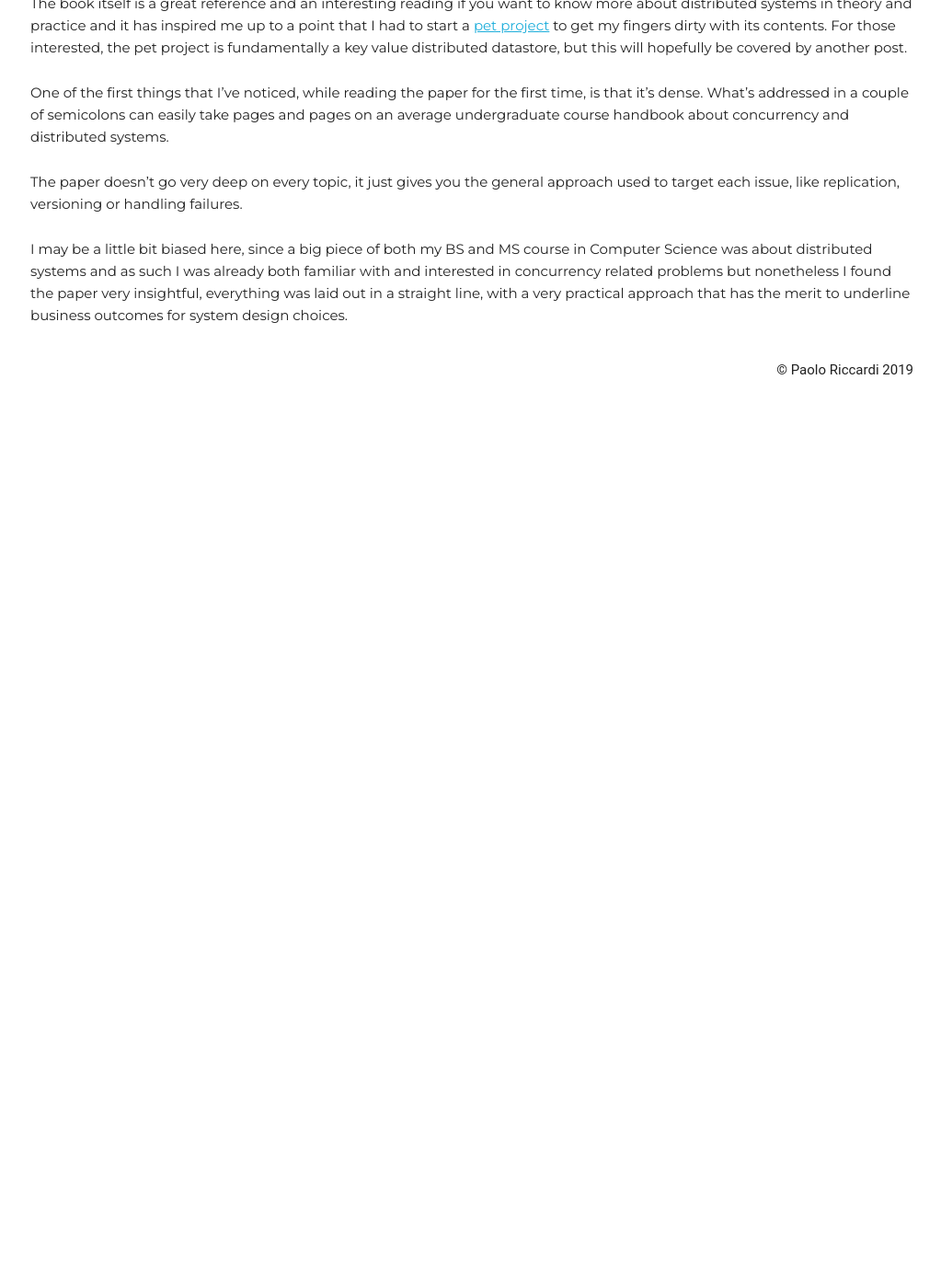
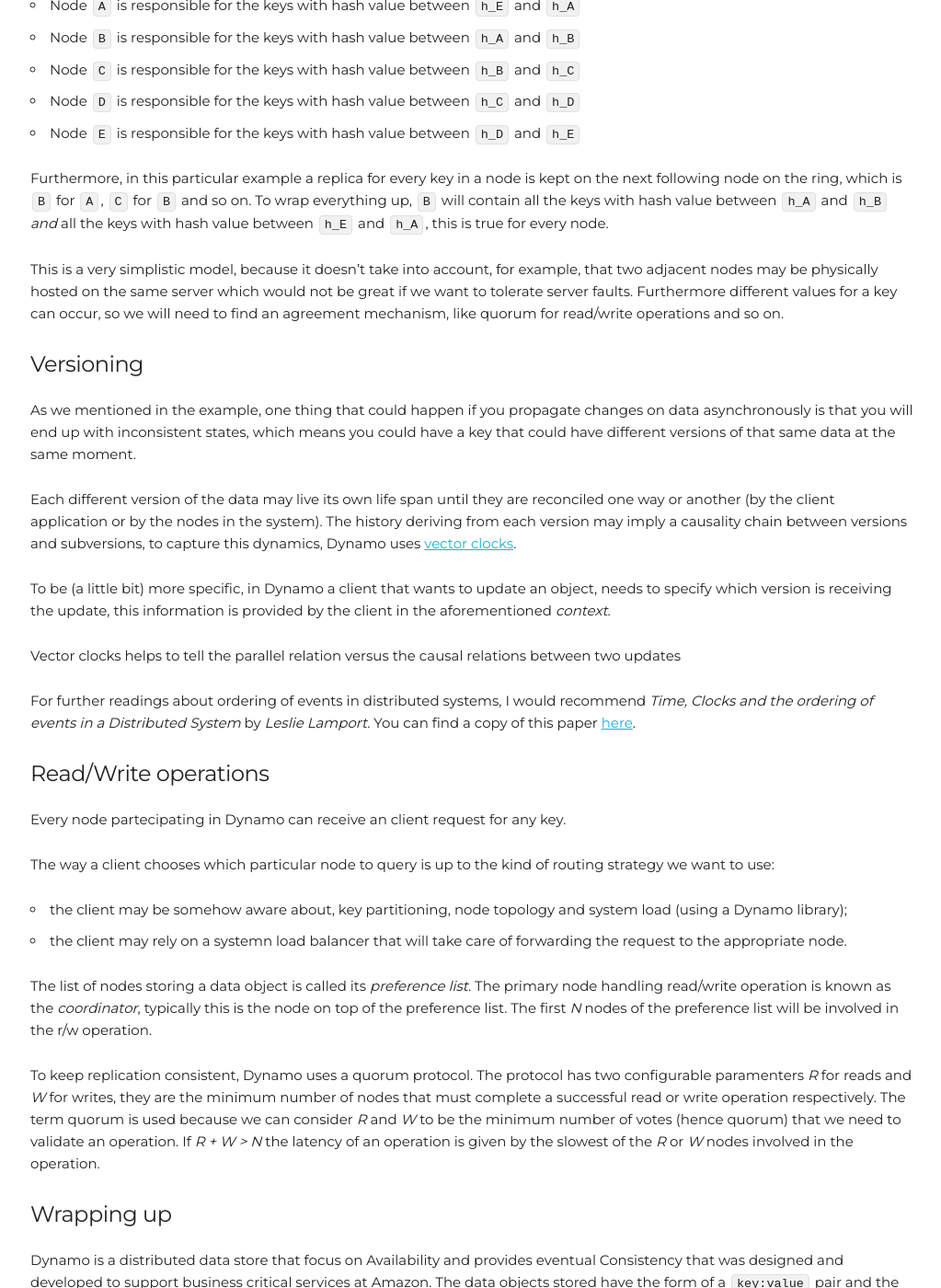
Before and after one commit to paoloriccardi/paoloriccardi.github.io, a Jekyll site: the page built from _posts/2021-09-29-the-dynamo-paper-part1.md, in a window 1280 px wide and 1400 px high, scrolled down 5350 px. Shown: the whole window at 92% size, without its empty margins (127-1150 px from the left). Built offline with Jekyll 4.4.1, drawn with Linux system fonts in a browser that asks for light colours; before the commit the page ends 5773 px from its top, so only the background shows below that; some of the changed text lies outside the part shown.

Commit message:
post on dynamo. part 1. with pictures

```diff
--- a/_posts/2021-09-21-the-dynamo-paper-part1.md
+++ b/_posts/2021-09-29-the-dynamo-paper-part1.md
@@ -4,11 +4,15 @@ layout: post
 categories: DS
 #permalink: /Linenoise/:categories/:title/
 permalink: /Linenoise/:title/
-description: The famous Dynamo paper is, well... a paper published in 2007 by the group of Amazon engineers. It describes in just 16 pages, including a rich bibliography, an highly available (distributed) key-value store which became DynamoDB and eventually inspired many others noSQL databases like Cassandra and Riak. It's considered by many one of the most influential papers ever written on databases. To me it was mind blowing and I strongly recommend it to anyone who's even remotely interested in distributed systems, noSQL and databases in general.
+description: The famous Dynamo paper was published in 2007 by the group of Amazon engineers. It describes in just 16 pages, including a rich bibliography, an highly available, distributed key-value store which inspired many noSQL databases like Cassandra, DynamoDB and Riak. For good reasons it's considered by many one of the most influential papers ever written on databases. In this post I'll start to point out, with examples and sketches, all those elements that I found relevant in the first half of the paper.
 ---
 
 ##### Introduction
 Let's start from the beginning, the original title was *"Dynamo: Amazon Highly Available Key-value Store"*, it was published in 2007 and you can download it [here](https://www.allthingsdistributed.com/files/amazon-dynamo-sosp2007.pdf){:target="_blank"}.
+The book itself is a great reference and an interesting reading if you want to know more about distributed systems in theory and practice and it has inspired me up to a point that I had to start a [pet project](https://github.com/paoloriccardi/key-value-log){:target="_blank"} to get my fingers dirty with its contents. For those interested, the pet project is fundamentally a key value distributed datastore, but this will hopefully be covered by another post.
+A big part of both my BS and MS programmes in Computer Science at University were about distributed systems and as such I was already both familiar with and interested in concurrency related problems. Nonetheless I found the paper very insightful, everything was laid out in a straight line, with a very practical approach that has the merit to underline business outcomes for system design choices.
+
+One of the first things that I've noticed, while reading the paper for the first time, is that it's dense. What's addressed in a couple of semicolons can easily take pages and pages on an average undergraduate course handbook about concurrency and distributed systems.
 The paper was so influential that its principles inspired noSQL databases like [Apache Cassandra](https://cassandra.apache.org/_/index.html){:target="_blank"}, [Riak](https://riak.com/){:target="_blank"} and, as the name may imply, [DynamoDB](https://aws.amazon.com/it/dynamodb/){:target="_blank"}.
 
 The authors are basically the engineers behind the Amazon Dynamo database, a noSQL data store that was built in house to power many of the company's business critical services like the ecommerce shopping cart.
@@ -25,13 +29,15 @@ Here's the assumptions that were made and the requirements that led the design o
 ##### Availability vs Consistency
 >Spoiler: *(in the paper) availability wins*.
 
-The [CAP theorem](https://en.wikipedia.org/wiki/CAP_theorem){:target="_blank"} is a very simplistic result in distributed systems, but although its practical utility is questionable it is still a good starting point to understand the tradeoff between availability and consistency. The theorem states that in a distributed system where partitions (communication failures between nodes or groups of nodes) may occur you can only choose one between Availability and *(strong)* Consistency.
+The [CAP theorem](https://en.wikipedia.org/wiki/CAP_theorem){:target="_blank"} is a very simplistic result in distributed systems, but although its practical utility is questionable it is still a good starting point to understand the tradeoff between availability and consistency. The theorem states that in a distributed system where partitions (communication failures between nodes or groups of nodes) may occur you can only choose one between Availability and *(strong)* Consistency. Or if you prefer: *Consistency, Availability and Partition tolerance, pick 2 out of 3*.
 
 Roughly speaking, a service is Available when it provides meaningful responses to client requests. *Strong* Consistency is a more subtle concept but for now we can say that, from the client perspective, a consistent system behaves like a single node system. In other words, the client can assume that all the operations on the system happen as a linear sequence of actions, so if we read a data from two different nodes at the same time we should get the same value, just like there was a unique copy of that data in the system, that's why Consistency is often called *Linearizability*.
 
 In real world scenarios the Consistency requirement is usually *relaxed* to a more easy going version, that's why the adjective *strong* is used to specify how much you wish to tolerate in terms of non-consistent states.
 
 For example, in a simple distributed system of two database replicas, `A` and `B`, when the link between them dies, they can choose to guarantee availability continuing to accept read/write from clients and eventually reconciling their state later, or they can decide to guarantee *Strong* Consistency, denying client requests in order to keep their state aligned, until the network link comes back to life.
+
+![CAP](/images/cap.jpg){:width="75%" height="75%" .center-image}
 
 To guarantee *strong* Consistency, a synchronous replication strategy between nodes can be enforced and this usually means some sort of price to pay in terms of Availability, which is something that the paper authors didn't want to happen, ever.
 Just to be sure that we are on the same page, the purpose of Dynamo is to accept requests from clients hence the system design has to maximize availability. To do so it's necessary to gracefully tolerate temporary node disconnections, propagating the updates in the background asynchronously and reconciling the state of the nodes later.
@@ -70,20 +76,25 @@ A *key* is then copied by the coordinator node  on a given number of nodes that
 
 The list of nodes in charge of storing each key is called the *preference list*, so that even if a node fails there are others to cover for specific keys.
 
-##### Example: simple consistent hash with replication
-For instance, let's assume we have two keys, `k1` and `k2` and the nodes `A`, `B`,`C`,`D`,`E`.
-Our hash function returns values in the range of `{0,...,h_MAX-1}` and that the hash of both nodes and keys can be labeled as `h_k1`, `h_A`, etc...
+##### Consistent hash
+Let's say we want to achieve partitioning and replication using consistent hash.
 
-Let's suppose that the hash value for key *k1* is `h_k1`, we start at this position on the ring and the next hash value of a node that we find walking the ring clockwise is `h_A`. So `A` will be the node responsible for storing `k1`. We can now decide to replicate the data on other nodes to increase durability and availability. For the sake of the example one replica is enough, so the key `k1` is copied to the node that follows  `A` on the ring, which is `B`.
+The hash function we will use, will return integer values in the range of `[0,...,h_MAX-1]`. The hash function determine the position of a node on the ring and consequentially the portion of ring that the node is in charge of. On the other hand the hash function is used to partition the keys among the nodes.
+
+For a more concise notation we will say that `h_k1 = hash(k1)` is the hash value for key `h_k1` and thus for every key and every node we will have `h_k1, h_k2, h_B`, etc...
+
+Suppose we want to insert the two keys, `k1` and `k2` and that the nodes of the system are `A, B, C, D, E`.
+Let's start with *k1*. We first calculate its hash value `h_k1` and we will use it as the starting position on the ring, then we start walking clockwise searching for the next node (or more precisely for its hash value) and finally we find `h_A`.
+So `A` will be the node responsible for storing `k1`. We can now decide to replicate the key at other nodes to increase durability and availability. For the sake of this example one replica is enough, so the key `k1` is asynchronously copied to the node that follows `A` on the ring, which is `B`.
 
 Same thing happens if we want to store `k2`, the first node that we find on the ring is `C` and the following which will keep its replica, is node `D`.
 
-Please note that in the drawing the node `A` is responsible for all the keys which have hash values smaller than `0` and greater than `h_E`.
+Please note that, since the hash values are arranged in a ring structure, the node `A` is responsible for all the keys which have hash values smaller than `0` and greater than `h_E`.
 
 
-We are now sure that any issue with one of the nodes will affect only its neighbours and furthermore we now have a way to determine which nodes are responsible for storing a certain key and where each and every replica belongs.
+Please note that any issue with one of the nodes will affect only its neighbours that will keep serving on behalf of the failed node.
 
-![consistent hashing](/images/consistent_hash.jpg){:width="75%" height="75%"}
+![consistent hashing](/images/consistent_hash.jpg){:width="75%" height="75%" .center-image}
 
 To clarify further:
 - Node `A` is responsible for the keys with hash value between `h_E` and `h_A`
@@ -98,24 +109,43 @@ This is a very simplistic model, because it doesn't take into account, for examp
 Furthermore different values for a key can occur, so we will need to find an agreement mechanism, like quorum for read/write operations and so on.
 
 ##### Versioning
-As we mentioned in the example, one thing that could happen if you propagate changes on data asynchronously is that you will end up with inconsistent states, which means you could have a key that could have different versions of that same `key:value` at the same moment.
+As we mentioned in the example, one thing that could happen if you propagate changes on data asynchronously is that you will end up with inconsistent states, which means you could have a key that could have different versions of that same data at the same moment.
 
 Each different version of the data may live its own life span until they are reconciled one way or another (by the client application or by the nodes in the system).
 The history deriving from each version may imply a causality chain between versions and subversions, to capture this dynamics, Dynamo uses [vector clocks](https://en.wikipedia.org/wiki/Vector_clock){:target="blank"}.
 
-To be (a little bit) more specific, in Dynamo a client that wants to update an object, it needs to specify which version is receiving the update, this information is provided by the client in the aforementioned *context*.
+To be (a little bit) more specific, in Dynamo a client that wants to update an object, needs to specify which version is receiving the update, this information is provided by the client in the aforementioned *context*.
+
+Vector clocks helps to tell the parallel relation versus the causal relations between two updates
 
 For further readings about ordering of events in distributed systems, I would recommend *Time, Clocks and the ordering of events in a Distributed System* by *Leslie Lamport*. You can find a copy of this paper [here](https://lamport.azurewebsites.net/pubs/time-clocks.pdf){:target="_blank"}.
 
-##### First part conclusions
-I found about this paper in the bibliography of the amazing [book](https://www.oreilly.com/library/view/designing-data-intensive-applications/9781491903063/){:target="_blank"} *Designing Data-Intensive Applications*  by Martin Kleppmann.
-The book itself is a great reference and an interesting reading if you want to know more about distributed systems in theory and practice and it has inspired me up to a point that I had to start a [pet project](https://github.com/paoloriccardi/key-value-log){:target="_blank"} to get my fingers dirty with its contents. For those interested, the pet project is fundamentally a key value distributed datastore, but this will hopefully be covered by another post.
+##### Read/Write operations
 
-One of the first things that I've noticed, while reading the paper for the first time, is that it's dense. What's addressed in a couple of semicolons can easily take pages and pages on an average undergraduate course handbook about concurrency and distributed systems.
+Every node partecipating in Dynamo can receive an client request for any key.
 
-The paper doesn't go very deep on every topic, it just gives you the general approach used to target each issue, like replication, versioning or handling failures.
+The way a client chooses which particular node to query is up to the kind of routing strategy we want to use:
+- the client may be somehow aware about, key partitioning, node topology and system load (using a Dynamo library);
+- the client may rely on a systemn load balancer that will take care of forwarding the request to the appropriate node.
 
-I may be a little bit biased here, since a big piece of both my BS and MS course in Computer Science was about distributed systems and as such I was already both familiar with and interested in concurrency related problems but nonetheless I found the paper very insightful, everything was laid out in a straight line, with a very practical approach that has the merit to underline business outcomes for system design choices.
+The list of nodes storing a data object is called its *preference list*. The primary node handling read/write operation is known as the *coordinator*, typically this is the node on top of the preference list. The first *N* nodes of the preference list will be involved in the r/w operation.
+
+To keep replication consistent, Dynamo uses a quorum protocol. The protocol has two configurable paramenters *R* for reads and *W* for writes, they are the minimum number of nodes that must complete a successful read or write operation respectively. The term quorum is used because we can consider *R* and *W* to be the minimum number of votes (hence quorum) that we need to validate an operation.
+If *R + W > N* the latency of an operation is given by the slowest of the *R* or *W* nodes involved in the operation.
+
+##### Wrapping up
+
+Dynamo is a distributed data store that focus on Availability and provides eventual Consistency that was designed and developed to support business critical services at Amazon. The data objects stored have the form of a `key:value` pair and the requests on those objects were simple, non transactional and unstructured queries in the form of read/write (get/put).
+
+We have explored the relationship between Availability and various levels of Consistency in case of network partitioning.
+Dynamo is based on peer nodes that can handle client requests and forward them to *coordinator nodes*.
+
+Dynamo uses two techniques to achieve durability, availability and scalability:
+- *Partitioning*, data objects are partitioned among nodes using consistent hashing, a technique that allows nodes to be added at any time while failing nodes will have only local effects;
+- *Replication*, data objects are replicated on different nodes and a quorum-like system is used to confirm succesful operations.
+
+In case a conflict between different version of data objects occur, a technique called *vector clock* is used.
+
 
 
 <!---
--- a/css/skeleton.css
+++ b/css/skeleton.css
@@ -468,3 +468,9 @@
            border-right: 50px solid transparent;
            border-bottom: 100px solid red;
          }
+
+.center-image
+{
+  margin: 0 auto;
+  display: block;
+}
```
Also changed, not shown: images/cap.jpg (added).
